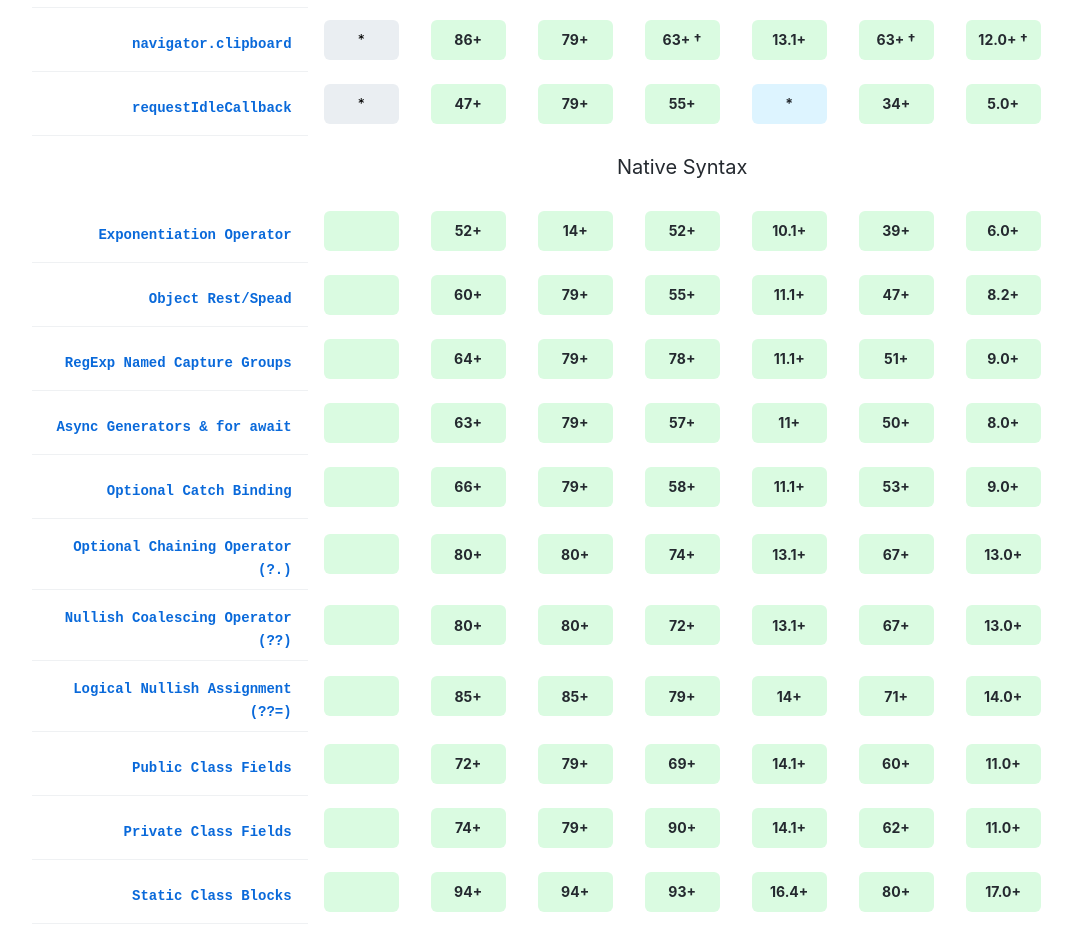
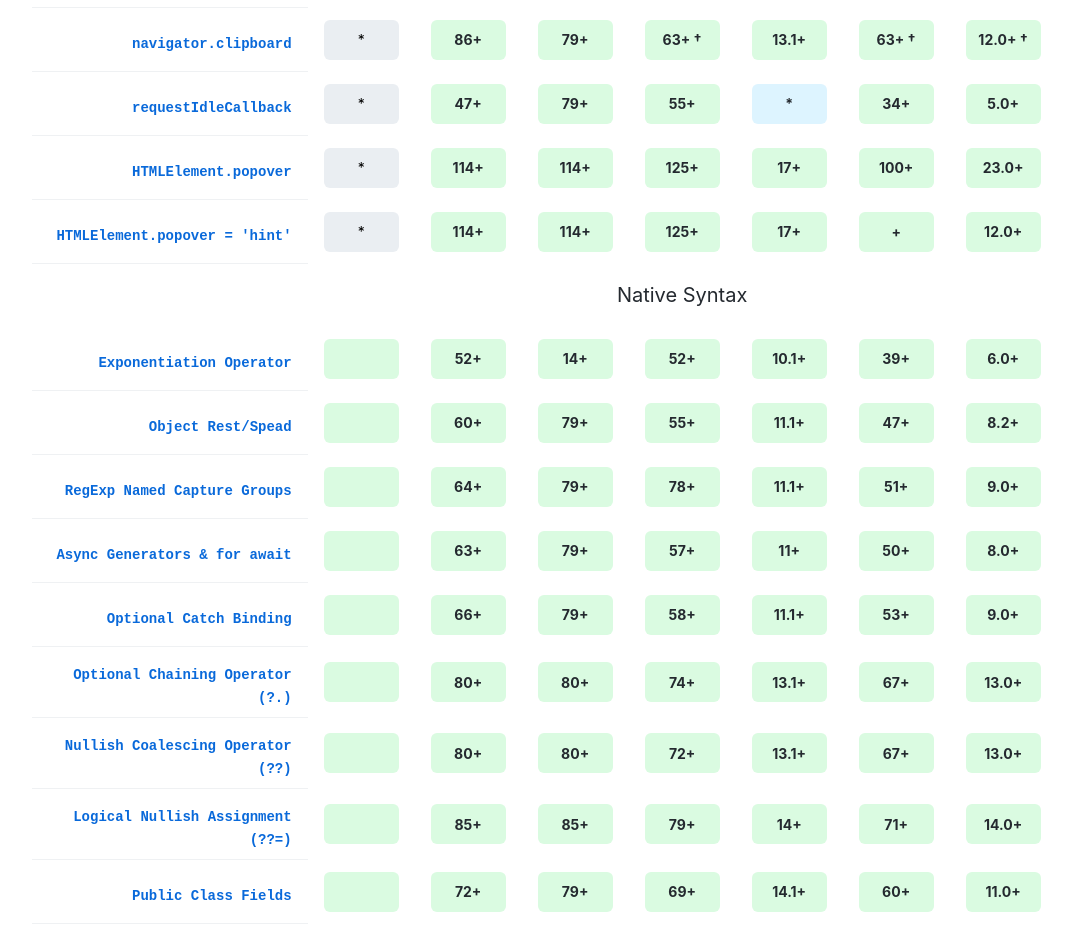
Before and after one commit to github/browser-support, a website: page docs/index.html in a window 1280 px wide. Shown: the part 1920-2856 px from the top of the page, without its empty margins (102-1174 px from the left). Drawn offline with Linux system fonts and the light colour scheme.

Commit message:
add popover polyfill

```diff
--- a/docs/index.html
+++ b/docs/index.html
@@ -546,6 +546,34 @@
             <td data-supported="true"><div>5.0+</div></td>
           </tr>
           <tr>
+            <th>
+              <a href="https://developer.mozilla.org/en-US/docs/Web/HTML/Global_attributes/popover">
+                <code>HTMLElement.popover</code>
+              </a>
+            </th>
+            <td data-polyfill="popover"><div>*</div></td>
+            <td data-supported="true"><div>114+</div></td>
+            <td data-supported="true"><div>114+</div></td>
+            <td data-supported="true"><div>125+</div></td>
+            <td data-supported="true"><div>17+</div></td>
+            <td data-supported="true"><div>100+</div></td>
+            <td data-supported="true"><div>23.0+</div></td>
+          </tr>
+          <tr>
+            <th>
+              <a href="https://developer.mozilla.org/en-US/docs/Web/HTML/Global_attributes/popover">
+                <code>HTMLElement.popover = 'hint'</code>
+              </a>
+            </th>
+            <td data-polyfill="popover"><div>*</div></td>
+            <td data-supported="true"><div>114+</div></td>
+            <td data-supported="true"><div>114+</div></td>
+            <td data-supported="true"><div>125+</div></td>
+            <td data-supported="true"><div>17+</div></td>
+            <td data-supported="true"><div>+</div></td>
+            <td data-supported="true"><div>12.0+</div></td>
+          </tr>
+          <tr>
             <th></th>
             <th colspan="7"><h3>Native Syntax</h3></th>
           </tr>
--- a/package.json
+++ b/package.json
@@ -49,5 +49,8 @@
         "mocha": "^10.2.0",
         "tslib": "^2.6.2",
         "typescript": "^5.2.2"
+    },
+    "dependencies": {
+        "@oddbird/popover-polyfill": "^0.5.2"
     }
 }
--- a/src/index.ts
+++ b/src/index.ts
@@ -3,6 +3,7 @@ import * as elementCheckVisibility from './element-checkvisibility.js'
 import * as navigatorClipboard from './navigator-clipboard.js'
 import * as withResolvers from './promise-withResolvers.js'
 import * as requestIdleCallback from './requestidlecallback.js'
+import * as popover from '@oddbird/popover-polyfill/fn'
 
 let supportsModalPseudo = false
 try {
@@ -49,6 +50,7 @@ export const polyfills = {
   navigatorClipboard,
   requestIdleCallback,
   withResolvers,
+  popover,
 }
 
 export function isSupported() {
```
Also changed, not shown: 1 other file.
